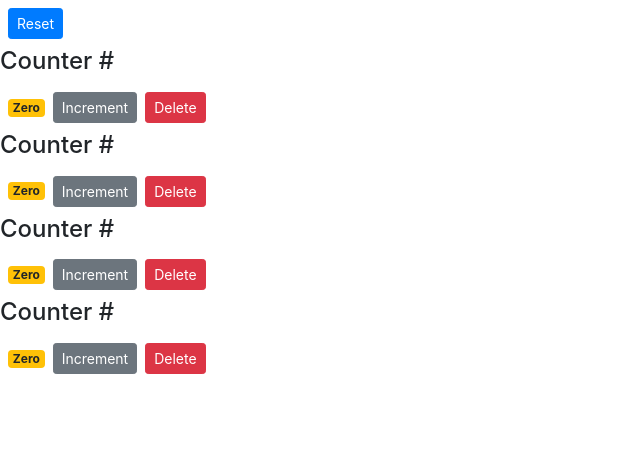
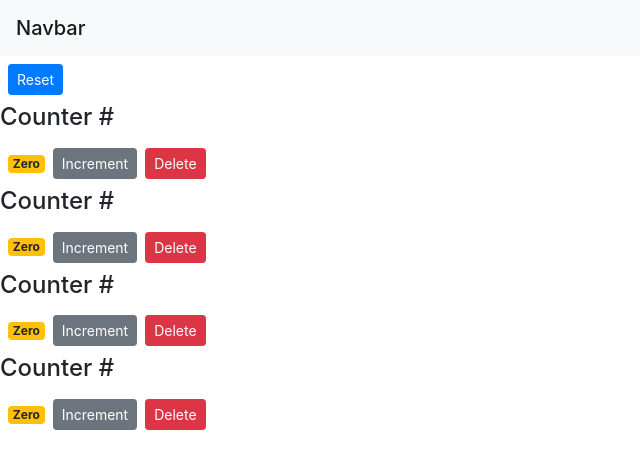
Before and after one commit to efriedla/react-clicker, a React (Create React App) app: page / in a window 1280 px wide. Shown: the top 468 px of the page, without its empty margins (0-640 px from the left). Built offline with nearby package versions, Linux system fonts and the light colour scheme.

Commit message:
added nav

```diff
--- a/src/App.js
+++ b/src/App.js
@@ -1,9 +1,11 @@
 import Counters from './components/counters';
+import Nav from './components/nav';
 
 function App() {
   console.log("hello!");
   return (
     <div className="App">
+      <Nav />
       <Counters />
 
 
--- /dev/null
+++ b/src/components/nav.jsx
@@ -0,0 +1,14 @@
+import { Component } from "react";
+
+class Nav extends Component{
+    render() {
+        return (
+           <nav className="navbar navbar-light bg-light">
+                <span className="navbar-brand mb-0 h1">Navbar</span>
+            </nav>
+        );
+    }
+
+}
+
+export default Nav;
```
